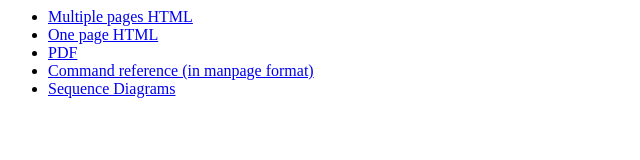
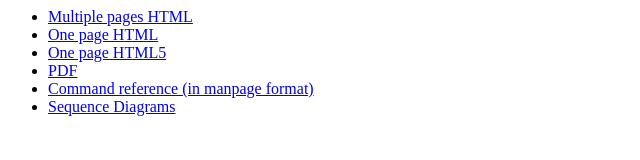
Before and after one commit to frsela/notification_server_doc, a plain HTML site: page index.html in a window 1280 px wide. Shown: the whole page, without its empty margins (0-640 px from the left). Drawn offline with Linux system fonts and the light colour scheme.

Commit message:
Fixed index new URLs

```diff
--- a/index.html
+++ b/index.html
@@ -5,8 +5,9 @@
 <body>
 <ul>
 <li><a href="doc/html_chunked/index.html">Multiple pages HTML</a></li>
-<li><a href="doc/xhtml/notification_server.xhtml">One page HTML</a></li>
-<li><a href="doc/pdf/notification_server.pdf">PDF</a></li>
+<li><a href="doc/xhtml/main.xhtml">One page HTML</a></li>
+<li><a href="doc/xhtml5/main.xhtml">One page HTML5</a></li>
+<li><a href="doc/pdf/main.pdf">PDF</a></li>
 <li><a href="doc/manpages/">Command reference (in manpage format)</a></li>
 <li><a href="doc/seqdiags">Sequence Diagrams</a></li>
 </ul>
```
